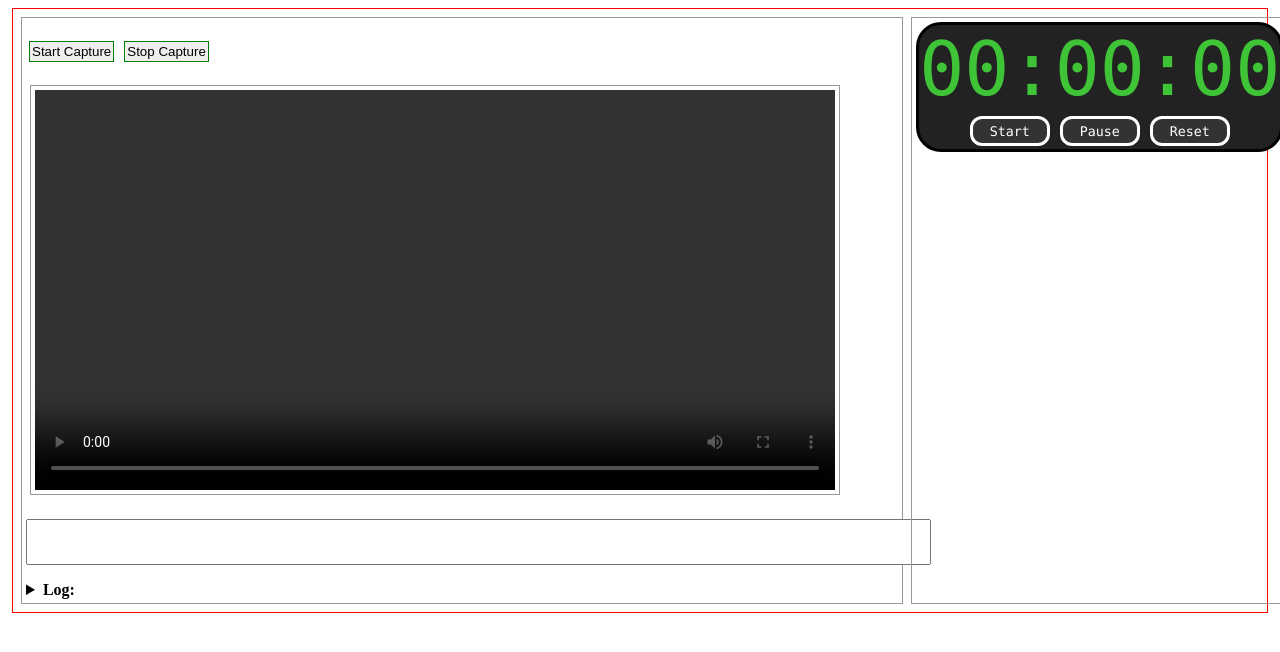
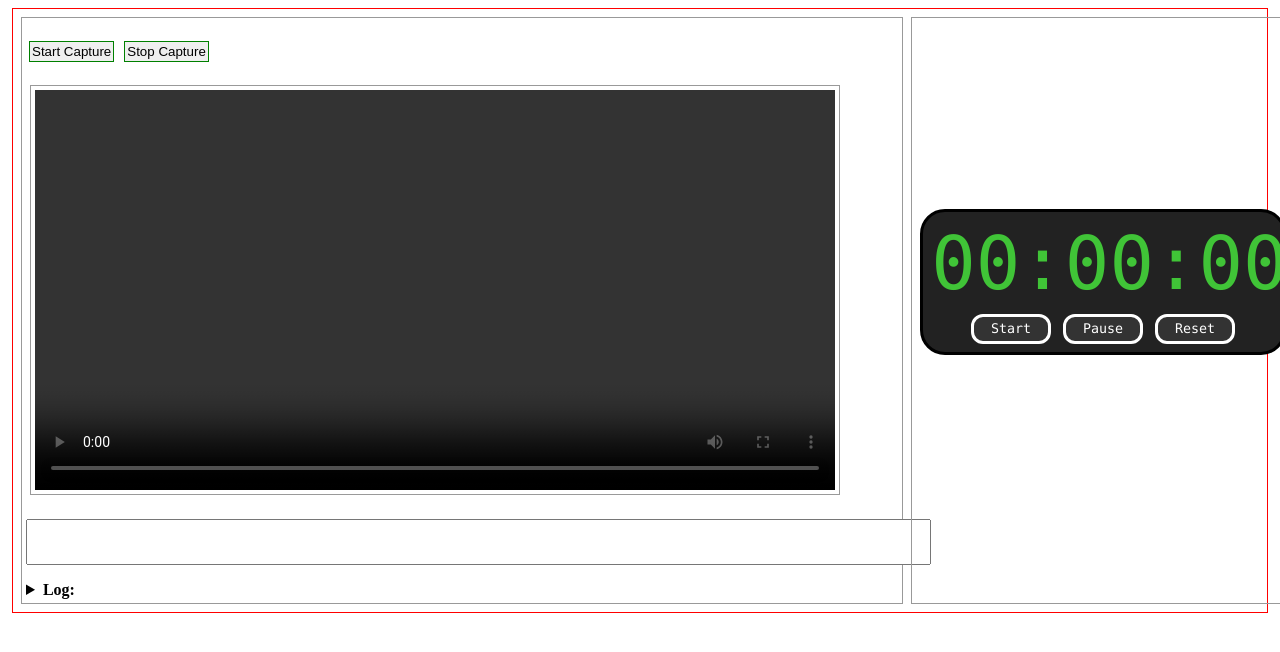
Before and after one commit to taka-toshi/screan_capture_and_stopwatch, a plain HTML site: page index.html in a window 1280 px wide. Drawn offline with Linux system fonts and the light colour scheme.

Commit message:
4th commit

```diff
--- a/style.css
+++ b/style.css
@@ -55,6 +55,7 @@ input{
   width: 80px;
   height: 30px;
   border: 3px solid;
+  margin: 4px;
   border-radius: 12px;
   background-color: #333333;
   color: white;
@@ -63,12 +64,17 @@ input{
 }
 
 #timeDisplay{
-  font-size: 75px;
+  margin: 4px;
+  font-size: 74px;
   color: #40c437;
   font-family: consolas, monospace;
 }
 
 #timeContainer{
+  margin-top: 50%;
+  margin-left: 4px;
+  margin-right: 4px;
+  padding: 4px;
   text-align: center;
   border: 3px solid;
   border-radius: 25px;
```
